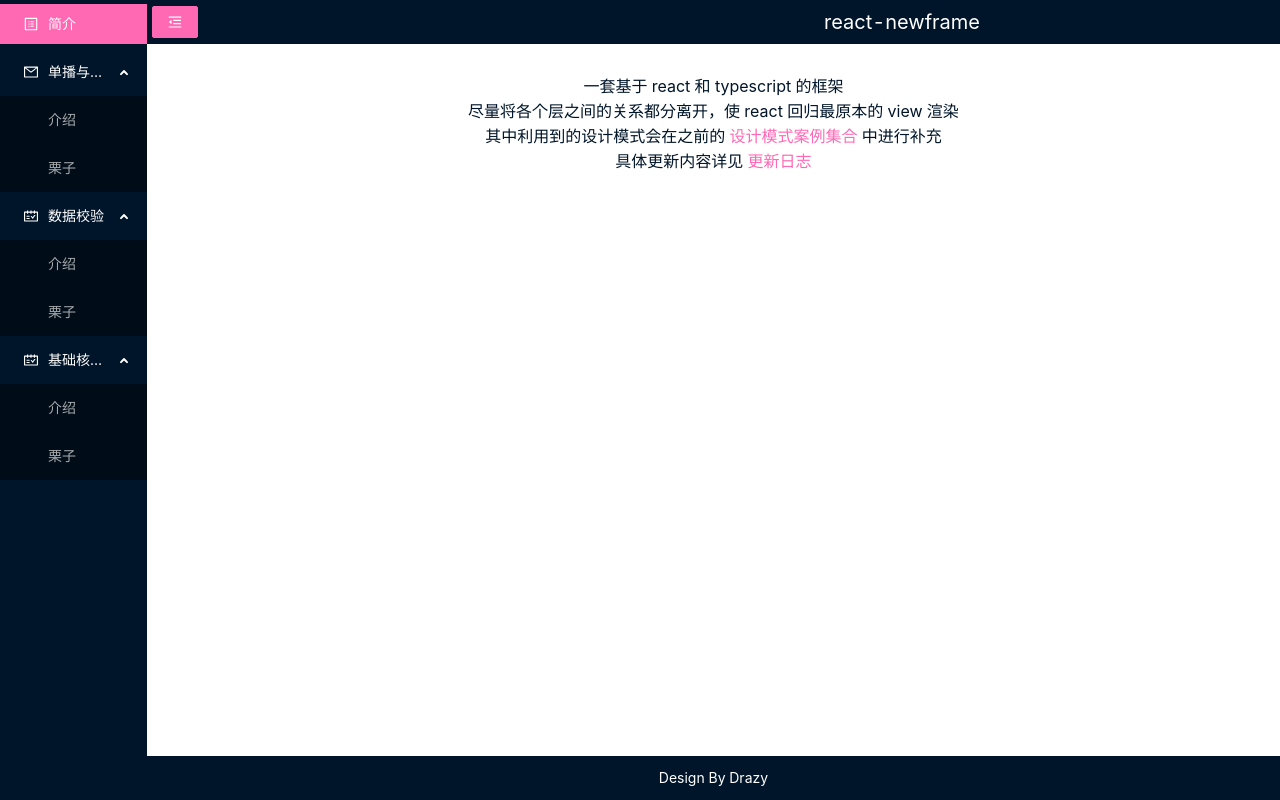
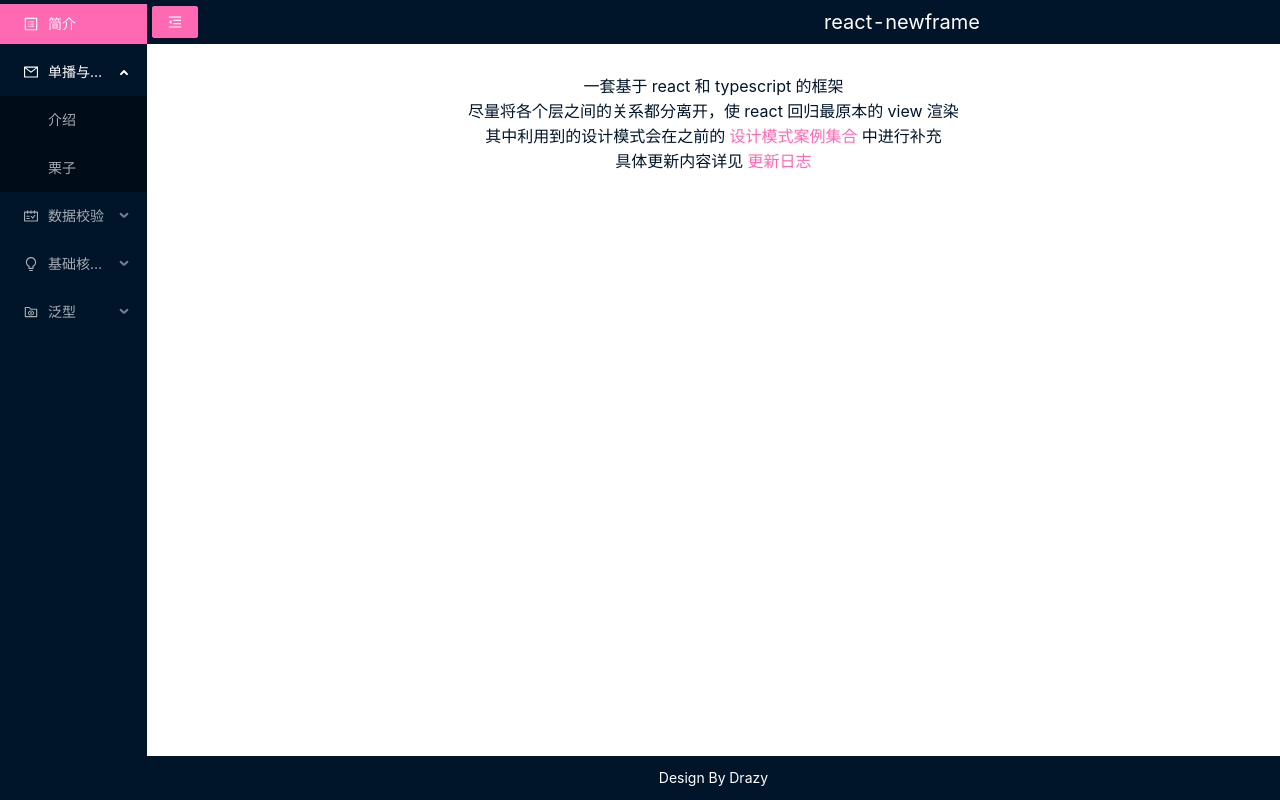
Before and after one commit to TTDrazy/react-newframe, a React (Create React App) app: page /genericity/introduction in a window 1280 px wide. Built offline with nearby package versions, Linux system fonts and the light colour scheme.

Commit message:
更新路由

```diff
--- a/src/component/Layout/Main.tsx
+++ b/src/component/Layout/Main.tsx
@@ -6,6 +6,8 @@
   MenuFoldOutlined,
   ProfileOutlined,
   MailOutlined,
+  FolderViewOutlined,
+  BulbOutlined,
 } from '@ant-design/icons'
 import style from './Main.module.scss'
 import { withRouter, RouteComponentProps } from 'react-router-dom'
@@ -37,7 +39,7 @@
             <div>
               <Menu
                 defaultSelectedKeys={['introduction']}
-                defaultOpenKeys={['sub1', 'sub2', 'sub3']}
+                defaultOpenKeys={['sub1']}
                 mode="inline"
                 theme="dark"
                 inlineCollapsed={this.state.collapsed}
@@ -50,52 +52,34 @@
                   简介
                 </Menu.Item>
                 <SubMenu key="sub1" icon={<MailOutlined />} title="单播与广播">
-                  <Menu.Item
-                    key="2"
-                    onClick={() => this.toRoute('/broadcast/introduction')}
-                  >
+                  <Menu.Item key="2" onClick={() => this.toRoute('/broadcast/introduction')}>
                     介绍
                   </Menu.Item>
-                  <Menu.Item
-                    key="3"
-                    onClick={() => this.toRoute('/broadcast/demo')}
-                  >
+                  <Menu.Item key="3" onClick={() => this.toRoute('/broadcast/demo')}>
                     栗子
                   </Menu.Item>
                 </SubMenu>
-                <SubMenu
-                  key="sub2"
-                  icon={<ScheduleOutlined />}
-                  title="数据校验"
-                >
-                  <Menu.Item
-                    key="4"
-                    onClick={() => this.toRoute('/validator/introduction')}
-                  >
+                <SubMenu key="sub2" icon={<ScheduleOutlined />} title="数据校验">
+                  <Menu.Item key="4" onClick={() => this.toRoute('/validator/introduction')}>
                     介绍
                   </Menu.Item>
-                  <Menu.Item
-                    key="5"
-                    onClick={() => this.toRoute('/validator/demo')}
-                  >
+                  <Menu.Item key="5" onClick={() => this.toRoute('/validator/demo')}>
                     栗子
                   </Menu.Item>
                 </SubMenu>
-                <SubMenu
-                  key="sub3"
-                  icon={<ScheduleOutlined />}
-                  title="基础核心概念"
-                >
-                  <Menu.Item
-                    key="6"
-                    onClick={() => this.toRoute('/mindcore/introduction')}
-                  >
+                <SubMenu key="sub3" icon={<BulbOutlined />} title="基础核心概念">
+                  <Menu.Item key="6" onClick={() => this.toRoute('/mindcore/introduction')}>
                     介绍
                   </Menu.Item>
-                  <Menu.Item
-                    key="7"
-                    onClick={() => this.toRoute('/mindcore/demo')}
-                  >
+                  <Menu.Item key="7" onClick={() => this.toRoute('/mindcore/demo')}>
+                    栗子
+                  </Menu.Item>
+                </SubMenu>
+                <SubMenu key="sub4" icon={<FolderViewOutlined />} title="泛型">
+                  <Menu.Item key="8" onClick={() => this.toRoute('/genericity/introduction')}>
+                    介绍
+                  </Menu.Item>
+                  <Menu.Item key="9" onClick={() => this.toRoute('/genericity/demo')}>
                     栗子
                   </Menu.Item>
                 </SubMenu>
@@ -106,9 +90,7 @@
         <div className={style.rightBox}>
           <div className={style.header}>
             <Button type="primary" onClick={this.toggleCollapsed}>
-              {React.createElement(
-                this.state.collapsed ? MenuUnfoldOutlined : MenuFoldOutlined
-              )}
+              {React.createElement(this.state.collapsed ? MenuUnfoldOutlined : MenuFoldOutlined)}
             </Button>
             <div className={style.title}>react-newframe</div>
           </div>
--- /dev/null
+++ b/src/component/genericity/Genericity.tsx
@@ -0,0 +1,17 @@
+import * as React from 'react'
+
+
+
+
+export default class Genercity extends React.Component {
+  public render() {
+    return (
+      <div>
+        <div>首先我有三个实体类型：人员、文章、分类</div>
+        <div>这三个实体类型都含有相对应的增删改查 api 层</div>
+        <div>那么对于这个都具有相似功能的 api 层就可以抽为泛型类来使用</div>
+        <div>其间所用到的 VO、DTO 也都是用泛型来表示的</div>
+      </div>
+    )
+  }
+}
--- a/src/route/route.js
+++ b/src/route/route.js
@@ -4,20 +4,18 @@
 const Home = React.lazy(() => import('@/view/Home'))
 const BroadcastIndex = React.lazy(() => import('@/view/BroadcastIndex'))
 const BroadcastDemo = React.lazy(() => import('@/view/broadcast/Broadcast'))
-const BroadcastIntroduction = React.lazy(() =>
-  import('@/view/broadcast/Introduction')
-)
+const BroadcastIntroduction = React.lazy(() => import('@/view/broadcast/Introduction'))
 const ValidatorIndex = React.lazy(() => import('@/view/ValidatorIndex'))
 const ValidatorDemo = React.lazy(() => import('@/view/validator/Demo'))
-const ValidatorIntroduction = React.lazy(() =>
-  import('@/view/validator/Introduction')
-)
+const ValidatorIntroduction = React.lazy(() => import('@/view/validator/Introduction'))
 
 const MindcoreIndex = React.lazy(() => import('@/view/MindcoreIndex'))
 const MindcoreDemo = React.lazy(() => import('@/view/mindcore/Demo'))
-const MindcoreIntroduction = React.lazy(() =>
-  import('@/view/mindcore/Introduction')
-)
+const MindcoreIntroduction = React.lazy(() => import('@/view/mindcore/Introduction'))
+
+const GenericityIndex = React.lazy(() => import('@/view/GenericityIndex'))
+const GenericityDemo = React.lazy(() => import('@/view/genericity/Demo'))
+const GenericityIntroduction = React.lazy(() => import('@/view/genericity/Introduction'))
 
 const routeList = [
   {
@@ -67,6 +65,20 @@
       },
     ],
   },
+  {
+    path: '/genericity',
+    component: GenericityIndex,
+    routes: [
+      {
+        path: '/genericity/demo',
+        component: GenericityDemo,
+      },
+      {
+        path: '/genericity/introduction',
+        component: GenericityIntroduction,
+      },
+    ],
+  },
 ]
 
 export default routeList
--- /dev/null
+++ b/src/view/GenericityIndex.tsx
@@ -0,0 +1,18 @@
+import React from 'react'
+import { renderRoutes } from 'react-router-config'
+import { HashRouter as Router } from 'react-router-dom'
+import Main from '../component/layout/Main'
+
+const GenericityIndex = (props: any) => {
+  const { route } = props
+  return (
+    <Router>
+      <Main>
+        {/* 渲染子路由 */}
+        {renderRoutes(route.routes)}
+      </Main>
+    </Router>
+  )
+}
+
+export default React.memo(GenericityIndex)
--- /dev/null
+++ b/src/view/genericity/Demo.tsx
@@ -0,0 +1,12 @@
+import * as React from 'react'
+import Genercity from '../../component/genericity/Genericity'
+
+export default class Demo extends React.Component {
+  public render() {
+    return (
+      <div>
+        <Genercity></Genercity>
+      </div>
+    )
+  }
+}
--- /dev/null
+++ b/src/view/genericity/Introduction.tsx
@@ -0,0 +1,13 @@
+import * as React from 'react'
+
+export interface IIntroductionProps {}
+
+export default class Introduction extends React.Component<IIntroductionProps> {
+  public render() {
+    return (
+      <div>
+        <div>练习泛型的基础使用</div>
+      </div>
+    )
+  }
+}
```
Also changed, not shown: 1 other file (tests, documents, lock files or other folders).
